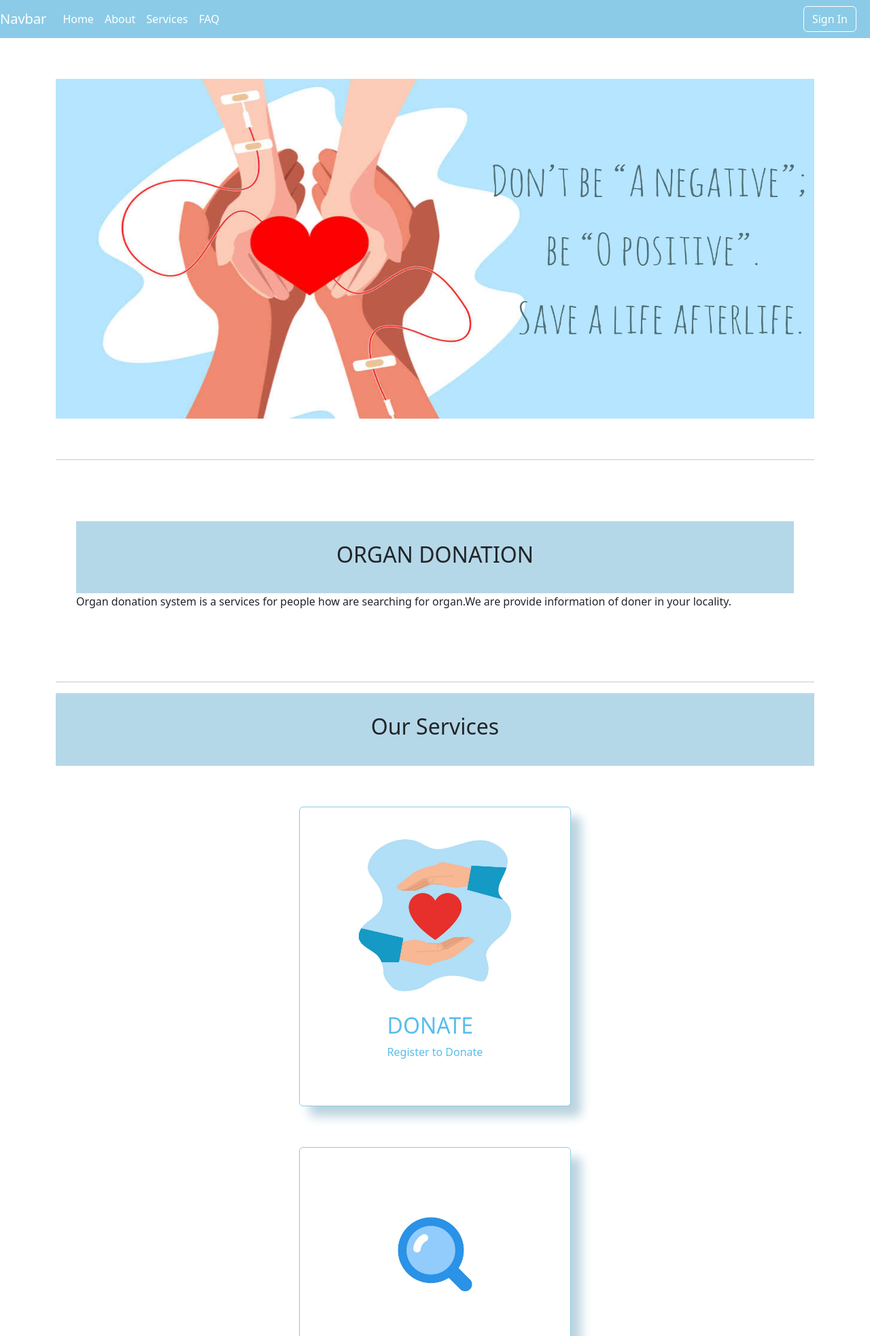
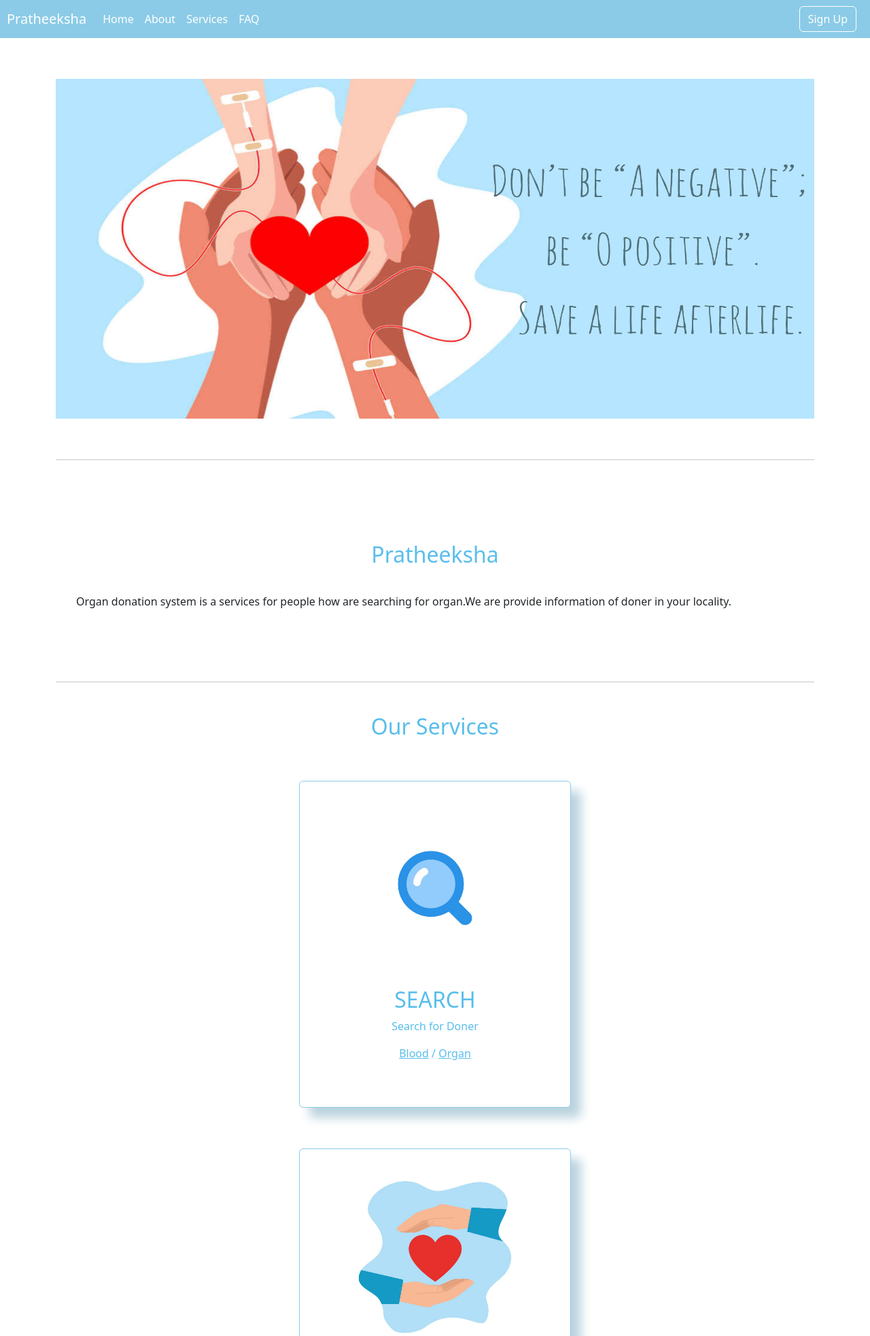
Before and after one commit to kkbhavana/django-organ, a Django app: page / in a window 1280 px wide. Shown: the top 1966 px of the page at 68% size. Run offline with Django 4.2, Linux system fonts and the light colour scheme.

Commit message:
blod add

```diff
--- a/Organ_Donation/Organ_Donation/settings.py
+++ b/Organ_Donation/Organ_Donation/settings.py
@@ -128,5 +128,4 @@ STATIC_URL = '/static/'
 # https://docs.djangoproject.com/en/4.2/ref/settings/#default-auto-field
 
 DEFAULT_AUTO_FIELD = 'django.db.models.BigAutoField'
-LOGIN_REDIRECT_URL ='search_organ'
 LOGOUT_REDIRECT_URL = 'home'
--- a/Organ_Donation/account/views.py
+++ b/Organ_Donation/account/views.py
@@ -7,5 +7,5 @@ from django.views import generic
 # Create your views here.
 class SignUpView(generic.CreateView):
     form_class = UserCreationForm
-    success_url = reverse_lazy('organ_search.html')
+    success_url = reverse_lazy('search_organ')
     template_name = 'signup.html'
--- a/Organ_Donation/o_donation/admin.py
+++ b/Organ_Donation/o_donation/admin.py
@@ -1,6 +1,7 @@
 from django.contrib import admin
 
-from .models import Doner
+from .models import Doner, BloodDoner
 
 # Register your models here.
 admin.site.register(Doner),
+admin.site.register(BloodDoner),
--- a/Organ_Donation/o_donation/static/home.css
+++ b/Organ_Donation/o_donation/static/home.css
@@ -29,12 +29,14 @@ transform:scale(1.1);
 }
 
 #services .service_container .card .title{
-color:#8BCBE7;
+color:#59BEEB;
 padding:5px 80px;
 }
 #services .service_container .card .title a{
-text-decoration:none;
 color:#59BEEB;
+}
+#services .service_container .card .title a:hover{
+color:#8BCBE7;
 }
 #services .service_container .card img{
 width:75%;
@@ -51,10 +53,10 @@ margin-right:auto;
 padding:30px;
 
 }
-#about .about_container .about-title{
+.title{
 text-align:center;
 padding:30px;
-background-color:#B5D8E8;
+color:#59BEEB;
 }
 #faqs .mb-3{
 padding:30px;
--- a/Organ_Donation/o_donation/templates/common.html
+++ b/Organ_Donation/o_donation/templates/common.html
@@ -16,7 +16,7 @@
 </head>
 <body>
 <nav class="navbar navbar-expand-lg" style="background-color:#8BCBE7;">
-  <a class="navbar-brand" href="#"style="color:#FFFFFF;" >Navbar</a>
+  <a class="navbar-brand" href="#home"style="color:#FFFFFF;margin-left:10px;" >Pratheeksha</a>
   <button class="navbar-toggler" type="button" data-toggle="collapse" data-target="#navbarSupportedContent" aria-controls="navbarSupportedContent" aria-expanded="false" aria-label="Toggle navigation">
     <span class="navbar-toggler-icon"></span>
   </button>
@@ -41,13 +41,30 @@
 
   </div>
     {% if user.is_authenticated %}
-                <a class="btn btn-outline" href="{% url 'data' %}"class="profile-link">Profile</a>
-
+     <div class="dropdown">
+                <button class="btn btn dropdown-toggle" type="button" data-bs-toggle="dropdown"
+                        aria-expanded="false"><i class='far fa-user'></i>
+                </button>
+         <ul class="dropdown-menu">
+             <li><a class="dropdown-item" href="#">My Profile</a></li>
+                    <li>
+                        <hr class="dropdown-divider">
+                    </li>
+             <li><a class="dropdown-item" href="{% url 'organ-data' %}">Organ donation</a></li>
+                    <li>
+                        <hr class="dropdown-divider">
+                    </li>
+              <li><a class="dropdown-item" href="{% url 'blood-data' %}">Blood donation</a></li>
+                    <li>
+                        <hr class="dropdown-divider">
+                    </li>
+         </ul>
+     </div>
                     <a class="btn btn-outline" href="{% url 'logout'%}">Sign Out</a>
 
 
                     {% else %}
-                    <a class="btn btn-outline" href="{% url 'login'%}">Sign In</a>
+                    <a class="btn btn-outline" href="{% url 'signup'%}">Sign Up</a>
 
 
 
@@ -99,7 +116,7 @@
   <!-- Copyright -->
   <div class="text-center p-3" style="background-color: rgba(0, 0, 0, 0.2);">
     © 2023 Copyright:
-    <a class="text-white" href="#home">#.com</a>
+    <a class="text-white" href="#home">pratheeksha.com</a>
   </div>
   <!-- Copyright -->
 </footer>
--- a/Organ_Donation/o_donation/templates/home.html
+++ b/Organ_Donation/o_donation/templates/home.html
@@ -19,7 +19,7 @@
 </section><hr>
 <section id="about">
     <div class="about_container">
-        <div class="about-title"><h2>ORGAN DONATION</h2></div>
+        <div class="title"><h2>Pratheeksha</h2></div>
         <p>Organ donation system is a services for people how are searching for organ.We are provide information of doner
             in your locality.  </p>
     </div>
@@ -27,28 +27,29 @@
 </section><hr>
 
 <section id="services">
-
-    <div class="service_container">
-<div class="services-title"><h2>Our Services</h2></div>
-<div class="card" style="width: 25rem;">
-  <img src="/static/donation.jpg/" class="card-img-top" alt="...">
+ <div class="title"><h2>Our Services</h2><div>
+       <div class="service_container">
+        <div class="card" style="width: 25rem;">
+  <img src="/static/search_image.jpg/" class="card-img-top" alt="...">
   <div class="card-body">
       <div class="title">
-      <a href="{% url 'register' %}"><h2>DONATE</h2>
-          <p>Register to Donate</a>
-          </p>
+          <h2>SEARCH</h2>
+           <p>Search for Doner</p>
+          <p><a href="{% url 'search_blood' %}">Blood</a> / <a href="{%url 'search_organ'%}">Organ</a></p>
+          </a>
          </div>
         </div>
 </div>
     </div>
     <div class="service_container">
-        <div class="card" style="width: 25rem;">
-  <img src="/static/search_image.jpg/" class="card-img-top" alt="...">
+<div class="card" style="width: 25rem;">
+  <img src="/static/donation.jpg/" class="card-img-top" alt="...">
   <div class="card-body">
       <div class="title">
-      <a href="{%url 'search_organ'%}"><h2>SEARCH</h2>
-          <p>Search for Doner</a>
-          </p>
+      <h2>DONATE</h2>
+          <p>Register to Donate</p>
+          <p><a href="{% url 'register_blood'%}">Blood</a> / <a href="{% url 'register_organ' %}">Organ</a></p>
+          </a>
          </div>
         </div>
 </div>
@@ -56,7 +57,9 @@
 
 </section><hr>
 <section id="faqs">
+    <div class="title"><h2>Frequently Asked Questions</h2><div>
     <div class="card mb-3" style="max-width: 70rem;">
+
         <h5>What happens after I sign up to be an organ donor?</h5>
         <p>After you sign up to be an organ donor, be sure to tell your family and friends. It’s important to let them
             know your wishes so they can honor your decision at the end of life. Also be sure to keep your information,
--- a/Organ_Donation/o_donation/templates/search.html
+++ b/Organ_Donation/o_donation/templates/organ_result.html
@@ -8,7 +8,7 @@
      <meta charset="UTF-8">
     <meta http-equiv="X-UA-Compatible" content="IE=edge">
     <meta id="meta" name="viewport" content="width=device-width; initial-scale=1.0; maximum-scale=1.0; user-scalable=0;">
-    <link rel="stylesheet" href="{% static 'search.css'%}">
+    <link rel="stylesheet" href="{% static 'organ_result.css'%}">
     <title>Title</title>
 </head>
 <body>
--- a/Organ_Donation/o_donation/urls.py
+++ b/Organ_Donation/o_donation/urls.py
@@ -1,13 +1,22 @@
 from .import views
 from django.urls import path
 
-from .views import SearchView, RegisterFormCreate, MydataFormView, MydataUpdate
+from .views import SearchOrganView, OrganRegisterFormCreate, OrgandataView, OrgandataUpdate, OrgandataDelete, \
+ SearchBloodView, BloodDataView, BloodRegisterFormCreate, BloodDataUpdate, BloodDataDelete
 
 urlpatterns = [
  path('', views.home, name='home'),
  path('search_for_organ/',views.searchorgan,name='search_organ'),
- path('search/',SearchView.as_view(),name='search-result'),
- path('my_data/',MydataFormView.as_view(),name='data'),
- path('registerform/',RegisterFormCreate.as_view(),name='register'),
- path('updateform/<int:pk>/',MydataUpdate.as_view(),name='update'),
+ path('search_for_blood/',views.searchblood,name='search_blood'),
+ path('search-organ/',SearchOrganView.as_view(),name='organ-result'),
+ path('search-blood/',SearchBloodView.as_view(),name='blood-result'),
+ path('organ_data/',OrgandataView.as_view(),name='organ-data'),
+ path('blood_data/',BloodDataView.as_view(),name='blood-data'),
+ path('organ_register_form/',OrganRegisterFormCreate.as_view(),name='register_organ'),
+ path('blood_register_form/',BloodRegisterFormCreate.as_view(),name='register_blood'),
+ path('organ_update_form/<int:pk>/',OrgandataUpdate.as_view(),name='update-organ'),
+ path('blood_update_form/<int:pk>/',BloodDataUpdate.as_view(),name='update-blood'),
+ path('organ_delete_form/<int:pk>/',OrgandataDelete.as_view(),name='delete-organ'),
+ path('blood_deleteform/<int:pk>/',BloodDataDelete.as_view(),name='delete-blood'),
+
 ]
--- a/Organ_Donation/o_donation/views.py
+++ b/Organ_Donation/o_donation/views.py
@@ -2,22 +2,27 @@ from django.contrib.auth.mixins import LoginRequiredMixin
 from django.db.models import Q
 from django.shortcuts import render
 from django.urls import reverse_lazy
-from django.views.generic import ListView, CreateView, UpdateView
+from django.views.generic import ListView, CreateView, UpdateView, DeleteView
 
-from .models import Doner
+from .models import Doner, BloodDoner
 
 
 # Create your views here.
 def home(request):
     return render(request, 'home.html')
 
+
 def searchorgan(request):
     return render(request, 'organ_search.html')
 
 
-class SearchView(LoginRequiredMixin, ListView):
+def searchblood(request):
+    return render(request, 'blood_search.html')
+
+
+class SearchOrganView(LoginRequiredMixin, ListView):
     model = Doner
-    template_name = 'search.html'
+    template_name = 'organ_result.html'
 
     def get_queryset(self):
         query = self.request.GET.get('q')
@@ -26,30 +31,82 @@ class SearchView(LoginRequiredMixin, ListView):
         )
 
 
-class MydataFormView(LoginRequiredMixin, ListView):
+class SearchBloodView(LoginRequiredMixin, ListView):
+    model = BloodDoner
+    template_name = 'blood_result.html'
+
+    def get_queryset(self):
+        query = self.request.GET.get('q')
+        return BloodDoner.objects.filter(
+            Q(blood_group=query) | Q(place=query)
+
+        )
+
+
+class OrgandataView(LoginRequiredMixin, ListView):
     model = Doner
     context_object_name = 'doner'
-    template_name = 'mydata.html'
+    template_name = 'organdata.html'
 
     def get_context_data(self, **kwargs):
         context = super().get_context_data(**kwargs)
-        context['doner'] = context['doner'].filter(name=self.request.user)
+        context['doner'] = context['doner'].filter(user=self.request.user)
         return context
 
 
-class RegisterFormCreate(LoginRequiredMixin, CreateView):
+class OrganRegisterFormCreate(LoginRequiredMixin, CreateView):
     model = Doner
-    fields = '__all__'
-    success_url = reverse_lazy('data')
-    template_name = 'register.html'
+    fields = ['name', 'age', 'gender', 'blood_group', 'organ', 'phone_number', 'place', 'status']
+    success_url = reverse_lazy('organ-data')
+    template_name = 'organ_register.html'
 
     def form_valid(self, form):
         form.instance.user = self.request.user
-        return super(RegisterFormCreate, self).form_valid(form)
+        return super(OrganRegisterFormCreate, self).form_valid(form)
 
 
-class MydataUpdate(LoginRequiredMixin, UpdateView):
+class OrgandataUpdate(LoginRequiredMixin, UpdateView):
+    model = Doner
+    fields = ['name', 'age', 'gender', 'blood_group', 'organ', 'phone_number', 'place', 'status']
+    success_url = reverse_lazy('organ-data')
+    template_name = 'organ_register.html'
+
+
+class OrgandataDelete(LoginRequiredMixin, DeleteView):
     model = Doner
     fields = '__all__'
-    success_url = reverse_lazy('data')
-    template_name = 'register.html'
+    success_url = reverse_lazy('organ-data')
+    template_name = 'organ_delete.html'
+
+class BloodDataView(LoginRequiredMixin,ListView):
+    model = BloodDoner
+    context_object_name = 'blood'
+    template_name ='blooddata.html'
+
+
+    def get_context_data(self, **kwargs):
+        context = super().get_context_data(**kwargs)
+        context['blood'] = context['blood'].filter(user=self.request.user)
+        return context
+
+class BloodRegisterFormCreate(LoginRequiredMixin,CreateView):
+    model = BloodDoner
+    fields = ['name', 'age', 'gender', 'blood_group', 'phone_number', 'place', 'status']
+    template_name = 'blood_register.html'
+    success_url = reverse_lazy('blood-data')
+
+    def form_valid(self, form):
+        form.instance.user = self.request.user
+        return super(BloodRegisterFormCreate, self).form_valid(form)
+
+class BloodDataUpdate(LoginRequiredMixin,UpdateView):
+    model = BloodDoner
+    fields = ['name', 'age', 'gender', 'blood_group', 'phone_number', 'place', 'status']
+    template_name = 'blood_register.html'
+    success_url = reverse_lazy('blood-data')
+
+
+class BloodDataDelete(LoginRequiredMixin,DeleteView):
+    model = BloodDoner
+    template_name = 'blood_delete.html'
+    success_url = reverse_lazy('blood-data')
```
Also changed, not shown: Organ_Donation/o_donation/models.py (+14 -0 lines), Organ_Donation/o_donation/static/doner.css (deleted, +0 -25 lines), Organ_Donation/o_donation/static/mydata.css (deleted, +0 -13 lines), Organ_Donation/o_donation/static/organ_search.css (deleted, +0 -31 lines), Organ_Donation/o_donation/static/organdata.css (renamed from Organ_Donation/o_donation/static/register.css, +22 -14 lines), Organ_Donation/o_donation/templates/donerform.html (deleted, +0 -10 lines), Organ_Donation/o_donation/templates/organ_delete.html (added, +31 -0 lines), Organ_Donation/o_donation/templates/organ_search.html (+3 -4 lines), Organ_Donation/o_donation/static/organ_result.css (renamed from Organ_Donation/o_donation/static/search.css).
